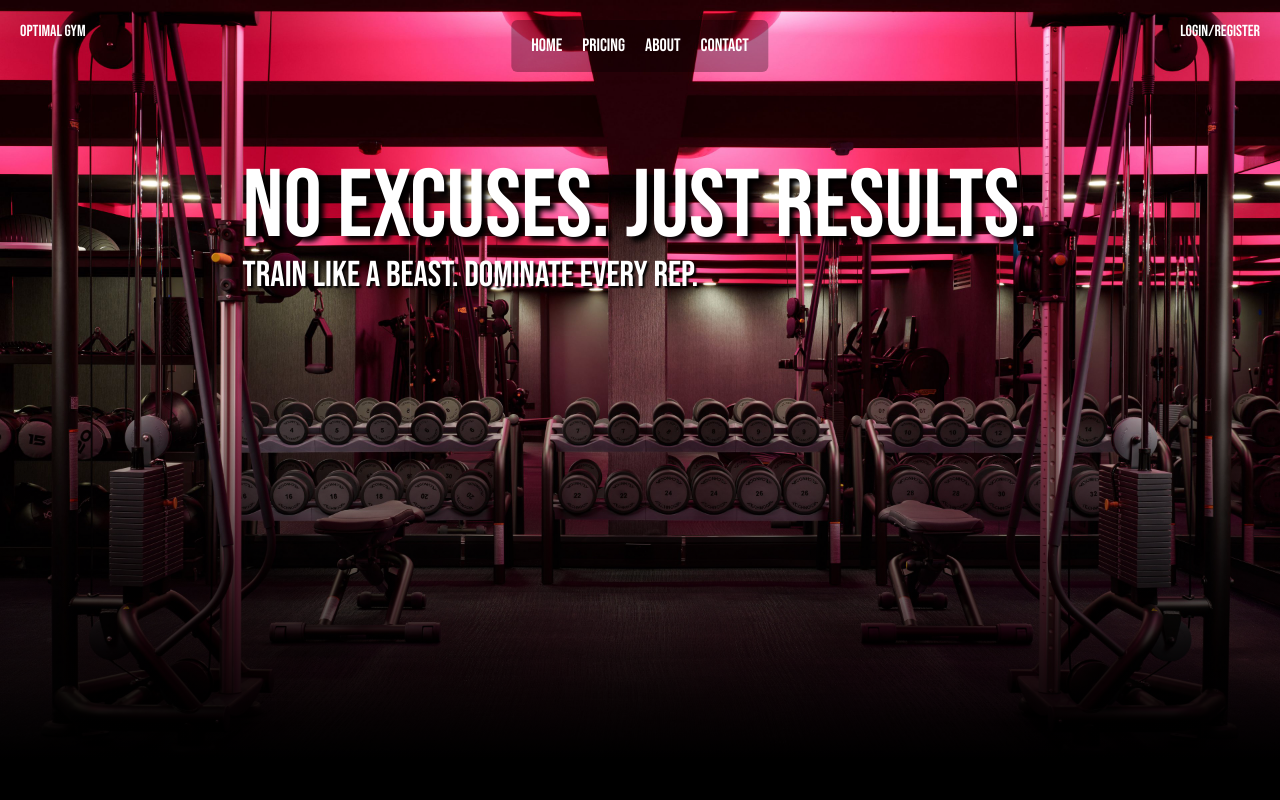
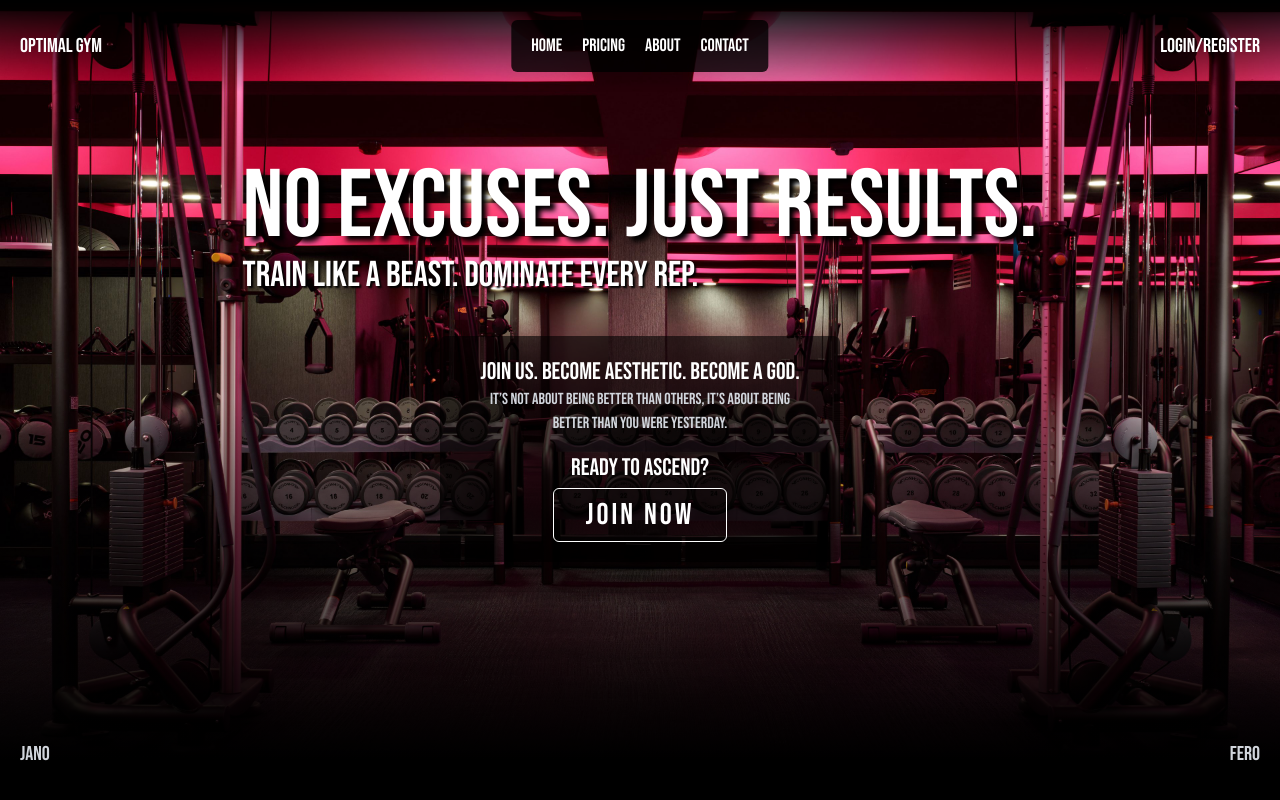
Before and after one commit to qzyx/optimal-gym-client, a Next.js app: page / in a window 1280 px wide. Shown: the top 800 px of the page. Built offline with nearby package versions, Linux system fonts and the light colour scheme.

Commit message:
Css in dev

```diff
--- a/package.json
+++ b/package.json
@@ -10,6 +10,7 @@
   },
   "dependencies": {
     "framer-motion": "^12.6.3",
+    "lucide-react": "^0.487.0",
     "next": "15.2.4",
     "react": "^19.0.0",
     "react-dom": "^19.0.0"
--- a/src/components/Header.tsx
+++ b/src/components/Header.tsx
@@ -3,7 +3,7 @@ import NavBar from "./NavBar";
 
 const Header = () => {
   return (
-    <div className="fixed w-full text-white flex justify-between items-center py-5 px-5">
+    <div className="fixed w-full text-white bg-gradient-to-b from-black to-transparent md:text-lg lg:text-xl flex justify-between items-center py-4 md:py-8 px-2 md:px-5">
       <span className="select-none">OPTIMAL GYM</span>
       <button className="cursor-pointer hover:text-gray-300 transition-all duration-200 ease-in-out">
         LOGIN/REGISTER
--- /dev/null
+++ b/src/components/HeroFooter.tsx
@@ -0,0 +1,12 @@
+import React from "react";
+
+const HeroFooter = () => {
+  return (
+    <div className="absolute bottom-0 w-full text-gray-300 md:text-lg lg:text-xl flex justify-between items-center py-8 px-2 md:px-5 ">
+        <span>Jano</span>
+        <span>Fero</span>
+    </div>
+  );
+};
+
+export default HeroFooter;
--- a/src/components/HeroSection.tsx
+++ b/src/components/HeroSection.tsx
@@ -1,12 +1,17 @@
 import React from "react";
 import HeroImage from "./HeroImage";
 import Heading from "./Heading";
+import JoinSection from "./JoinSection";
+import HeroFooter from "./HeroFooter";
 
 const HeroSection = () => {
   return (
-    <div className="relative min-h-screen flex flex-col items-center  ">
+    <div className="relative min-h-screen gap-10 flex flex-col items-center  ">
       <HeroImage />
       <Heading />
+      <JoinSection />
+      <HeroFooter/>
+
     </div>
   );
 };
--- /dev/null
+++ b/src/components/JoinSection.tsx
@@ -0,0 +1,24 @@
+import React from "react";
+import JoinButton from "./UI/JoinButton";
+
+const JoinSection = () => {
+  return (
+    <section className="px-10 py-5 text-white rounded-md items-center flex flex-col gap-4 bg-black/60">
+      <span className="flex flex-col ">
+        <span className="text-2xl ">
+          JOIN US. BECOME AESTHETIC. BECOME A GOD.
+        </span>
+        <span className="text-center text-gray-300">
+          It’s not about being better than others, it’s about being <br></br>
+          better than you were yesterday.
+        </span>
+      </span>
+      <span className="flex flex-col gap-1 items-center">
+        <span className="text-2xl">READY TO ASCEND?</span>
+        <JoinButton  size="lg"/>
+      </span>
+    </section>
+  );
+};
+
+export default JoinSection;
--- a/src/components/NavBar.tsx
+++ b/src/components/NavBar.tsx
@@ -26,7 +26,7 @@ const links = [
 
 const NavBar = () => {
   return (
-    <div className="fixed top-5 left-[50%] z-10 -translate-x-[50%] flex px-5 items-center justify-center gap-5 text-lg text-white py-3 rounded-md font-bebas bg-black/30 mx-auto">
+    <div className="fixed top-10 sm:top-5 left-[50%] z-10 text-base -translate-x-[50%] flex px-5 items-center justify-center gap-5 md:text-lg text-white py-3 rounded-md font-bebas bg-black/80 mx-auto">
       {links.map((link: Link, idx) => (
         <a
           href={link.url}
--- /dev/null
+++ b/src/components/UI/JoinButton.tsx
@@ -0,0 +1,27 @@
+import { ArrowRight } from "lucide-react";
+
+const JoinButton = ({ size = "md" }: { size: "sm" | "md" | "lg" }) => {
+  const sizes = {
+    sm: "text-xl px-3 py-1",
+    md: "text-2xl px-6 py-1.5",
+    lg: "text-3xl px-8 py-2",
+  };
+
+  return (
+    <button
+      className={` group flex items-center hover:bg-white text-white hover:text-black transition-all relative duration-200 hover:border-black cursor-pointer py-2 border border-white rounded-md tracking-widest text-3xl focus:border-black focus:bg-white focus:text-black ${sizes[size]}`}
+    >
+      <span className="group-hover:mr-4 transition-all duration-200 group-focus:mr-4">
+        JOIN NOW
+      </span>
+      <span className="ml-2 opacity-0 group-hover:opacity-100 group-hover:translate-x-1 transition-all duration-300 absolute right-4 group-focus:opacity-100 group-focus:translate-x-1">
+        <ArrowRight
+          size={size === "sm" ? 18 : size === "md" ? 24 : 30}
+          className="group-hover:animate-pulse"
+        />
+      </span>
+    </button>
+  );
+};
+
+export default JoinButton;
```
Also changed, not shown: 1 other file (tests, documents, lock files or other folders).
